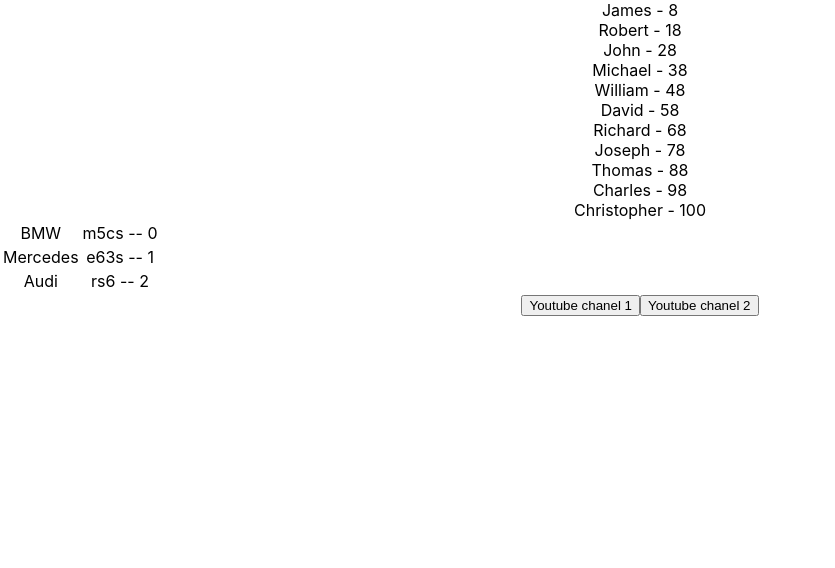
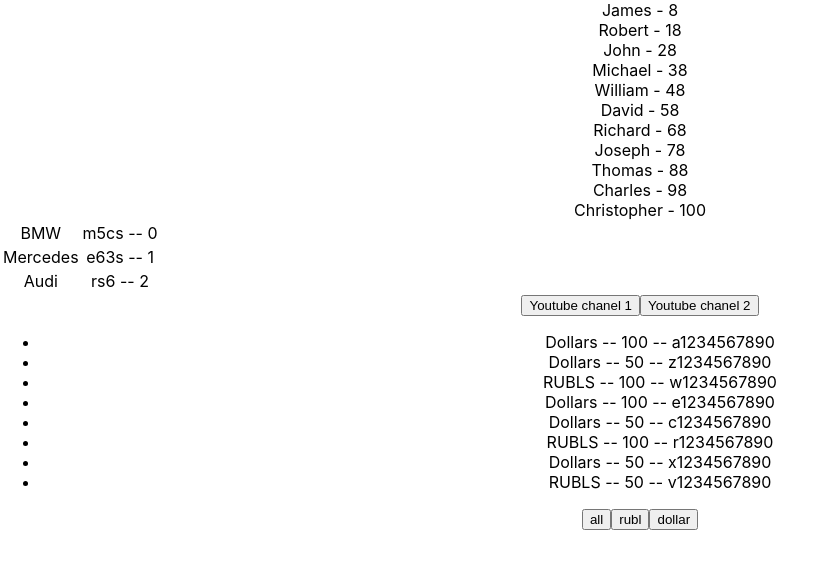
Before and after one commit to IvanBichan/microtasks, a React (Create React App) app: page / in a window 1280 px wide. Shown: the top 568 px of the page, without its empty margins (0-835 px from the left). Built offline with nearby package versions, Linux system fonts and the light colour scheme.

Commit message:
feat: add component and logic in app

```diff
--- a/src/App.tsx
+++ b/src/App.tsx
@@ -2,6 +2,9 @@ import React, {MouseEvent,useState} from 'react';
 import './App.css';
 import {NewComponent} from "./NewComponent";
 import {Button} from "./components/Button";
+import {MonyComponent} from "./components/MonyComponent";
+type FilterType = 'all' | 'rubl' | 'dollar'
+
 
 function App() {
   const [students, setStudents] = useState([
@@ -49,6 +52,19 @@ function App() {
     console.log(subscriber)
   }
 
+  const [filter,setFilter] = useState<FilterType>('all')
+
+  let currentMoney = money
+
+  if (filter === 'rubl') {
+    currentMoney = money.filter(f => f.banknots === 'RUBLS')
+  }
+  if (filter === 'dollar') {
+    currentMoney = currentMoney.filter(f => f.banknots === 'Dollars')
+  }
+  const onClickFilterHandler = (buttonName:FilterType) => {
+    setFilter(buttonName)
+  }
 
     return (
         <div className="App">
@@ -56,6 +72,24 @@ function App() {
 
           <Button name={'Youtube chanel 1'} callBack={()=>button1Foo('hi 1')} />
           <Button name={'Youtube chanel 2'} callBack={()=>button2Foo('hi 2')}/>
+
+          <MonyComponent currentMoney={currentMoney} onClickFilterHandler={onClickFilterHandler}/>
+
+         {/* <ul>
+            {currentMoney.map((m,i)=>{
+              return(
+                  <li key={i}>
+                    <span>{m.banknots} -- </span>
+                    <span>{m.value} -- </span>
+                    <span>{m.number}</span>
+                  </li>
+              )
+            })}
+          </ul>
+          <button onClick={()=>onClickFilterHandler('all')} >all</button>
+          <button onClick={()=>onClickFilterHandler('rubl')} >rubl</button>
+          <button onClick={()=>onClickFilterHandler('dollar')} >dollar</button>*/}
+
         </div>
     );
 }
```
